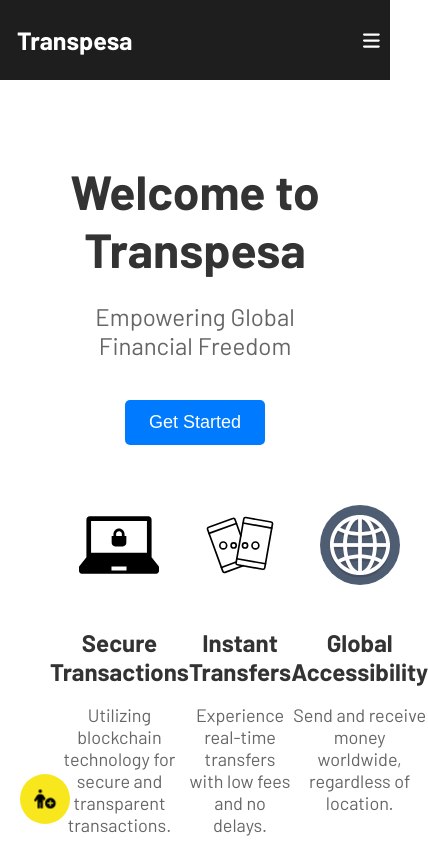
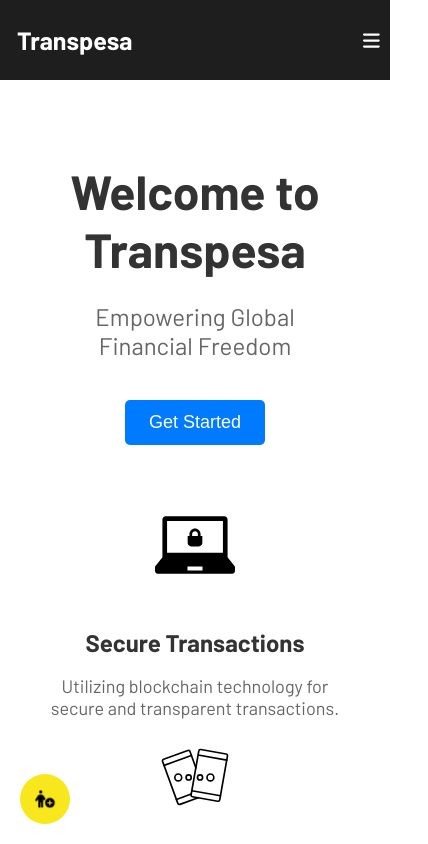
Before and after one commit to tufstraka/TLW, a React (Create React App) app: page / in a window 390 px wide. Shown: the top 844 px of the page, 428 px wide, since content can reach past the window. Built offline with nearby package versions, Linux system fonts and the light colour scheme; no server answers.

Commit message:
style: make responsive
Make flex direction to be column in phones.

```diff
--- a/src/components/landingstyles.css
+++ b/src/components/landingstyles.css
@@ -114,3 +114,9 @@
   .newsletter-button:hover {
     background-color: #218838;
   }
+
+@media only screen and (max-width: 767px) {
+    .features {
+    display: flex;
+    flex-direction: column; }
+}
```
